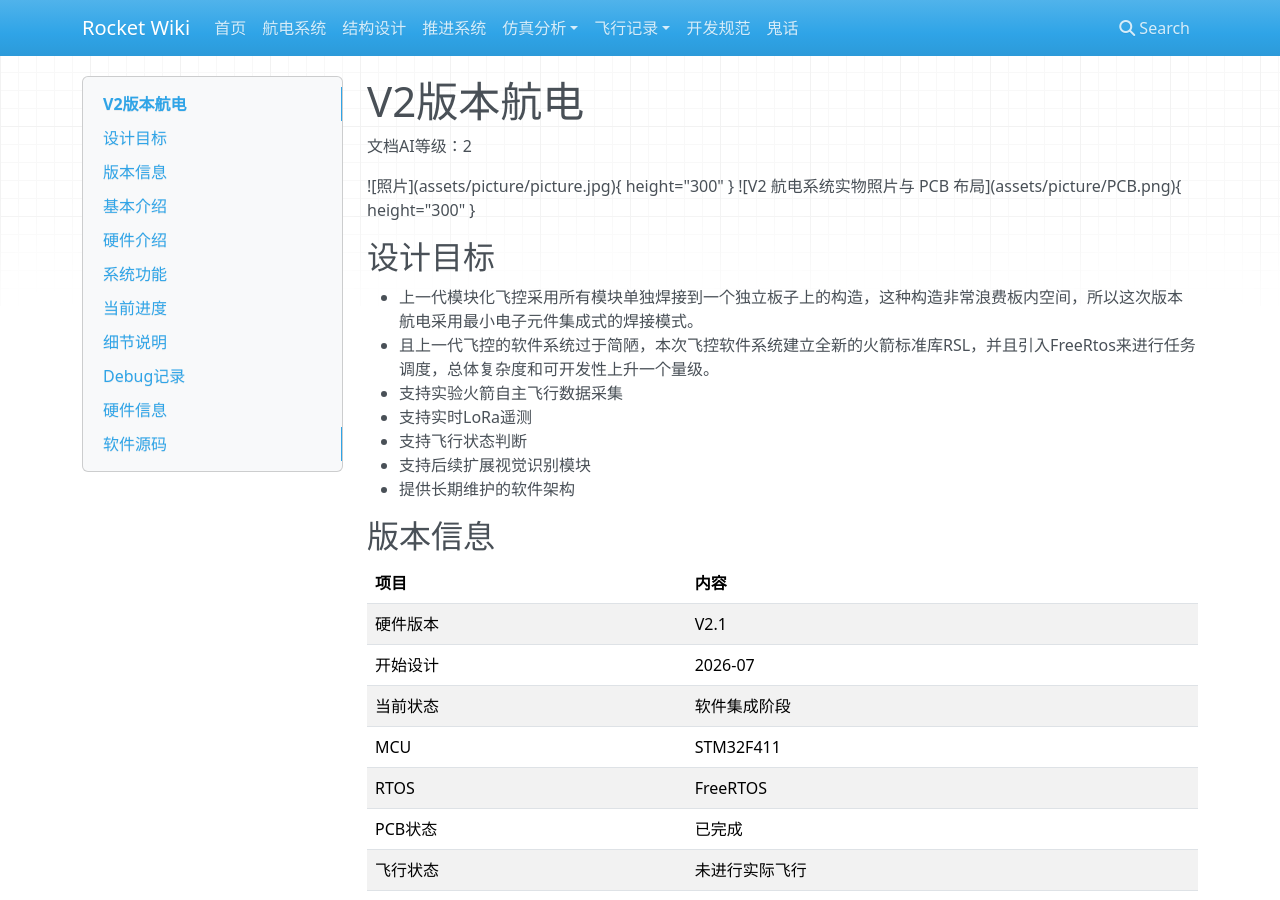
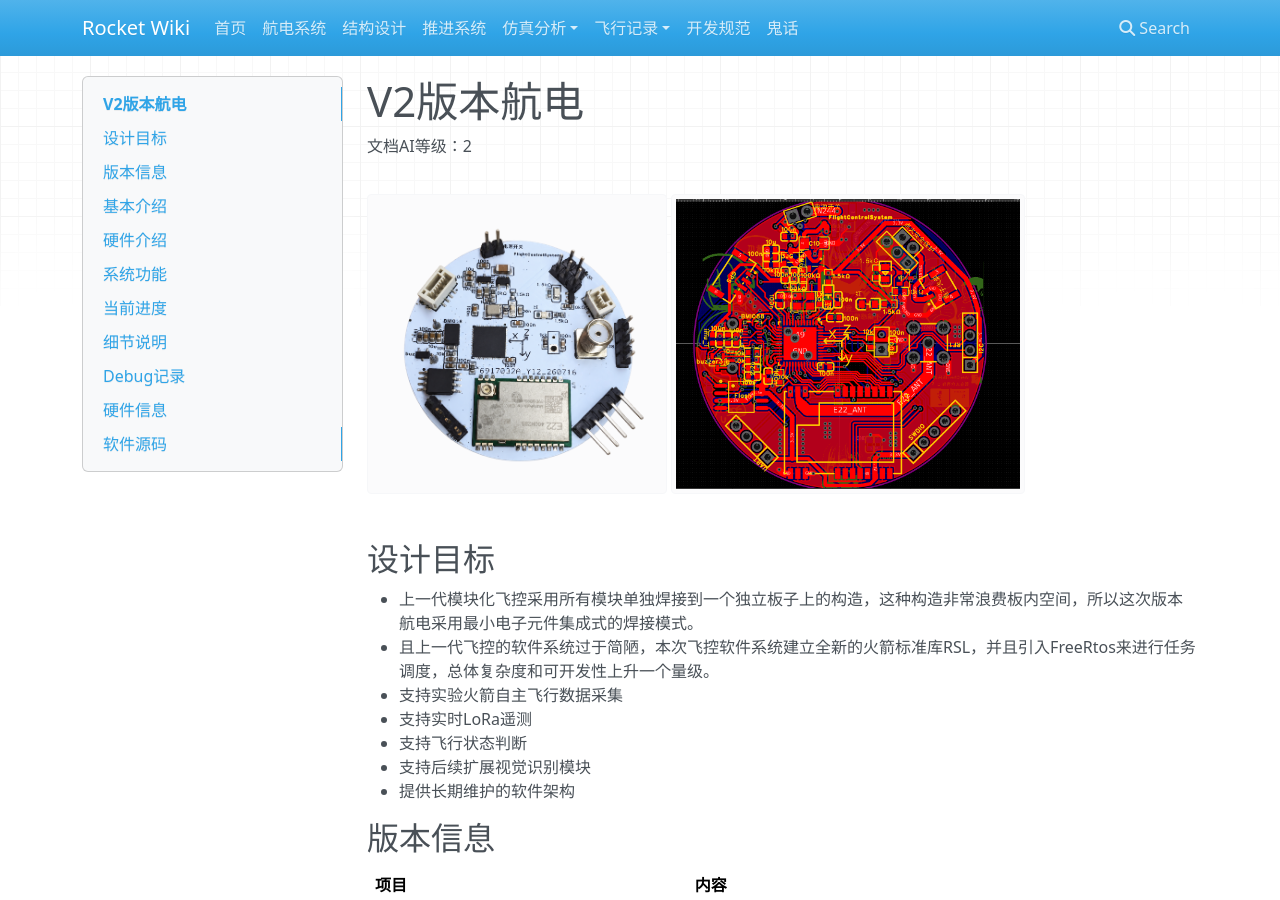
Before and after one commit to SophonSnwflake/rocket-docs, an MkDocs documentation site: the page built from docs/avionics/v2/index.md, in a window 1280 px wide and 900 px high. Built offline with MkDocs 1.6.1, drawn with Linux system fonts in a browser that asks for light colours; nearby versions of some CDN libraries.

Commit message:
修复小错误

```diff
--- a/docs/avionics/v2/index.md
+++ b/docs/avionics/v2/index.md
@@ -3,7 +3,7 @@
 文档AI等级：2
 
 <figure markdown>
-  ![照片](assets/picture/picture.jpg){ height="300" }
+  ![照片](assets/picture/picture.png){ height="300" }
   ![V2 航电系统实物照片与 PCB 布局](assets/picture/PCB.png){ height="300" }
 </figure>
 
--- a/mkdocs.yml
+++ b/mkdocs.yml
@@ -3,8 +3,6 @@ site_name: Rocket Wiki
 markdown_extensions:
   - attr_list
   - md_in_html
-
-markdown_extensions:
   - pymdownx.arithmatex:
       generic: true
 
```
Also changed, not shown: docs/avionics/v2/assets/picture/picture.png (added).
